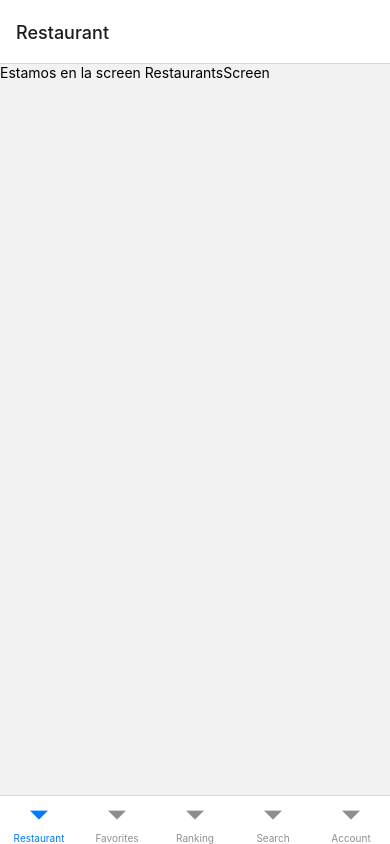
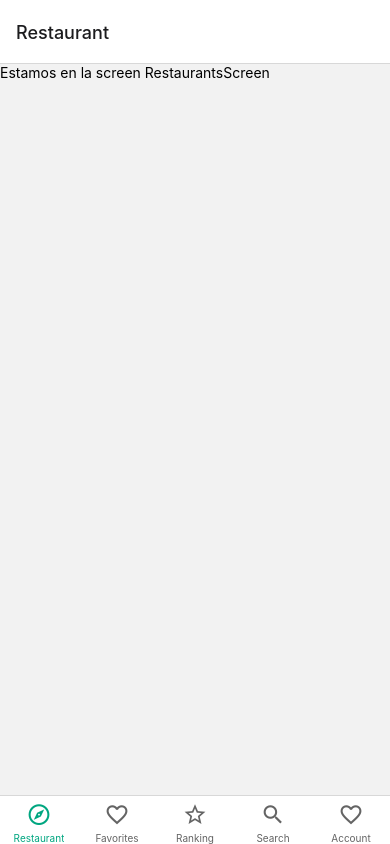
Before and after one commit to andrac275/cincoTenedores, a React Native app in the folder 5-tenedores/: screen / in a window 390 px wide. Built offline with nearby package versions, Linux system fonts and the light colour scheme.

Commit message:
anadir iconos al menu

```diff
--- a/5-tenedores/src/navigation/AppNavigation.js
+++ b/5-tenedores/src/navigation/AppNavigation.js
@@ -1,4 +1,5 @@
 import { createBottomTabNavigator } from "@react-navigation/bottom-tabs";
+import { Icon } from "react-native-elements";
 import { RestaurantsScreen } from "../screens/RestaurantsScreen";
 import { FavoritesScreen } from "../screens/FavoritesScreen";
 import { RankingScreen } from "../screens/RankingScreen";
@@ -9,7 +10,13 @@
 
 export function AppNavigation() {
   return (
-    <Tab.Navigator>
+    <Tab.Navigator
+      screenOptions={({ route }) => ({
+        tabBarActiveTintColor: "#00a680",
+        tabBarInactiveTintColor: "#646464",
+        tabBarIcon: ({ color, size }) => tabBarIconOption(route, color, size),
+      })}
+    >
       <Tab.Screen name="Restaurant" component={RestaurantsScreen} />
       <Tab.Screen name="Favorites" component={FavoritesScreen} />
       <Tab.Screen name="Ranking" component={RankingScreen} />
@@ -18,3 +25,30 @@
     </Tab.Navigator>
   );
 }
+
+function tabBarIconOption(route, color, size) {
+  let iconName;
+  if (route.name === "Restaurant") {
+    iconName = "compass-outline";
+  }
+
+  if (route.name === "Favorites") {
+    iconName = "heart-outline";
+  }
+
+  if (route.name === "Ranking") {
+    iconName = "star-outline";
+  }
+
+  if (route.name === "Search") {
+    iconName = "magnify";
+  }
+
+  if (route.name === "Account") {
+    iconName = "heart-outline";
+  }
+
+  return (
+    <Icon type="material-community" name={iconName} color={color} size={size} />
+  );
+}
```
